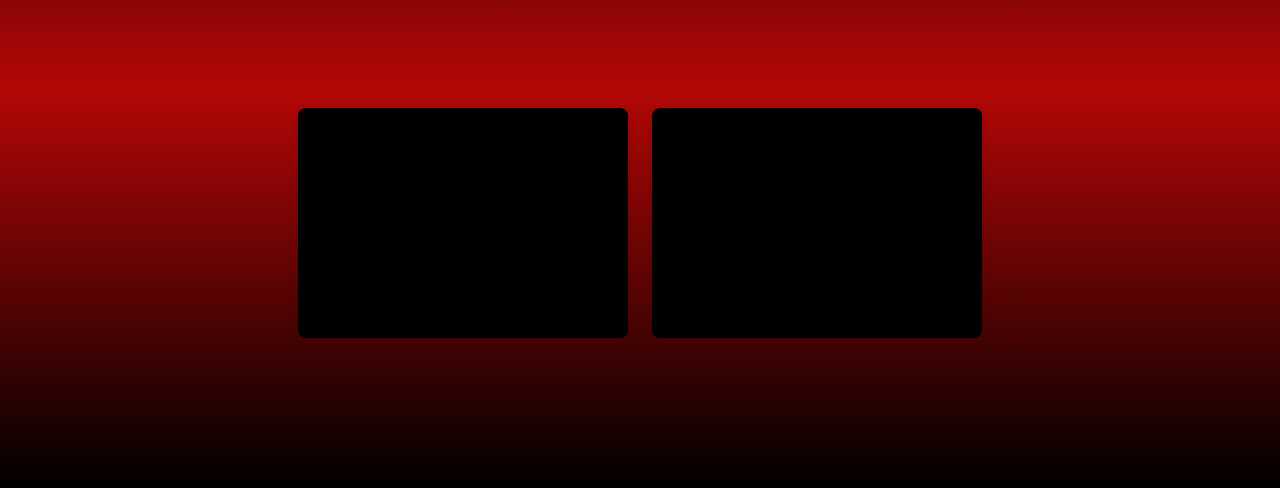
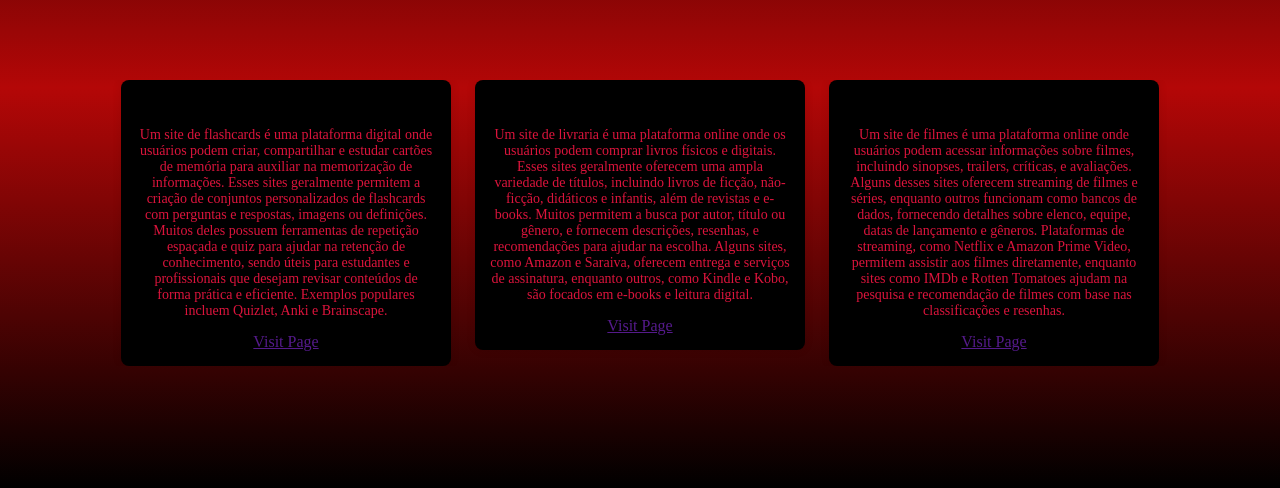
Before and after one commit to luam1/portf-lho, a plain HTML site: page index.html in a window 1280 px wide. Shown: the part 312-800 px from the top of the page. Drawn offline with Linux system fonts and the light colour scheme.

Commit message:
Atualizar o index.html

```diff
--- a/index.html
+++ b/index.html
@@ -106,11 +106,18 @@
         <div class="products-container">
             <div class="product">
                 <img src="" alt="" height="" width="">
-                <p></p>
+                <p>Um site de flashcards é uma plataforma digital onde usuários podem criar, compartilhar e estudar cartões de memória para auxiliar na memorização de informações. Esses sites geralmente permitem a criação de conjuntos personalizados de flashcards com perguntas e respostas, imagens ou definições. Muitos deles possuem ferramentas de repetição espaçada e quiz para ajudar na retenção de conhecimento, sendo úteis para estudantes e profissionais que desejam revisar conteúdos de forma prática e eficiente. Exemplos populares incluem Quizlet, Anki e Brainscape.</p>
+<a href="">Visit Page</a>
             </div>
             <div class="product">
                 <img src="" alt="" height="" width="">
-                <p></p>
+                <p>Um site de livraria é uma plataforma online onde os usuários podem comprar livros físicos e digitais. Esses sites geralmente oferecem uma ampla variedade de títulos, incluindo livros de ficção, não-ficção, didáticos e infantis, além de revistas e e-books. Muitos permitem a busca por autor, título ou gênero, e fornecem descrições, resenhas, e recomendações para ajudar na escolha. Alguns sites, como Amazon e Saraiva, oferecem entrega e serviços de assinatura, enquanto outros, como Kindle e Kobo, são focados em e-books e leitura digital.</p>
+<a href="">Visit Page</a>
+            </div>
+            <div class="product">
+                <img src="" alt="" height="" width="">
+                <p>Um site de filmes é uma plataforma online onde usuários podem acessar informações sobre filmes, incluindo sinopses, trailers, críticas, e avaliações. Alguns desses sites oferecem streaming de filmes e séries, enquanto outros funcionam como bancos de dados, fornecendo detalhes sobre elenco, equipe, datas de lançamento e gêneros. Plataformas de streaming, como Netflix e Amazon Prime Video, permitem assistir aos filmes diretamente, enquanto sites como IMDb e Rotten Tomatoes ajudam na pesquisa e recomendação de filmes com base nas classificações e resenhas.</p>
+<a href="">Visit Page</a>
             </div>
         </div>
     </div>
```
